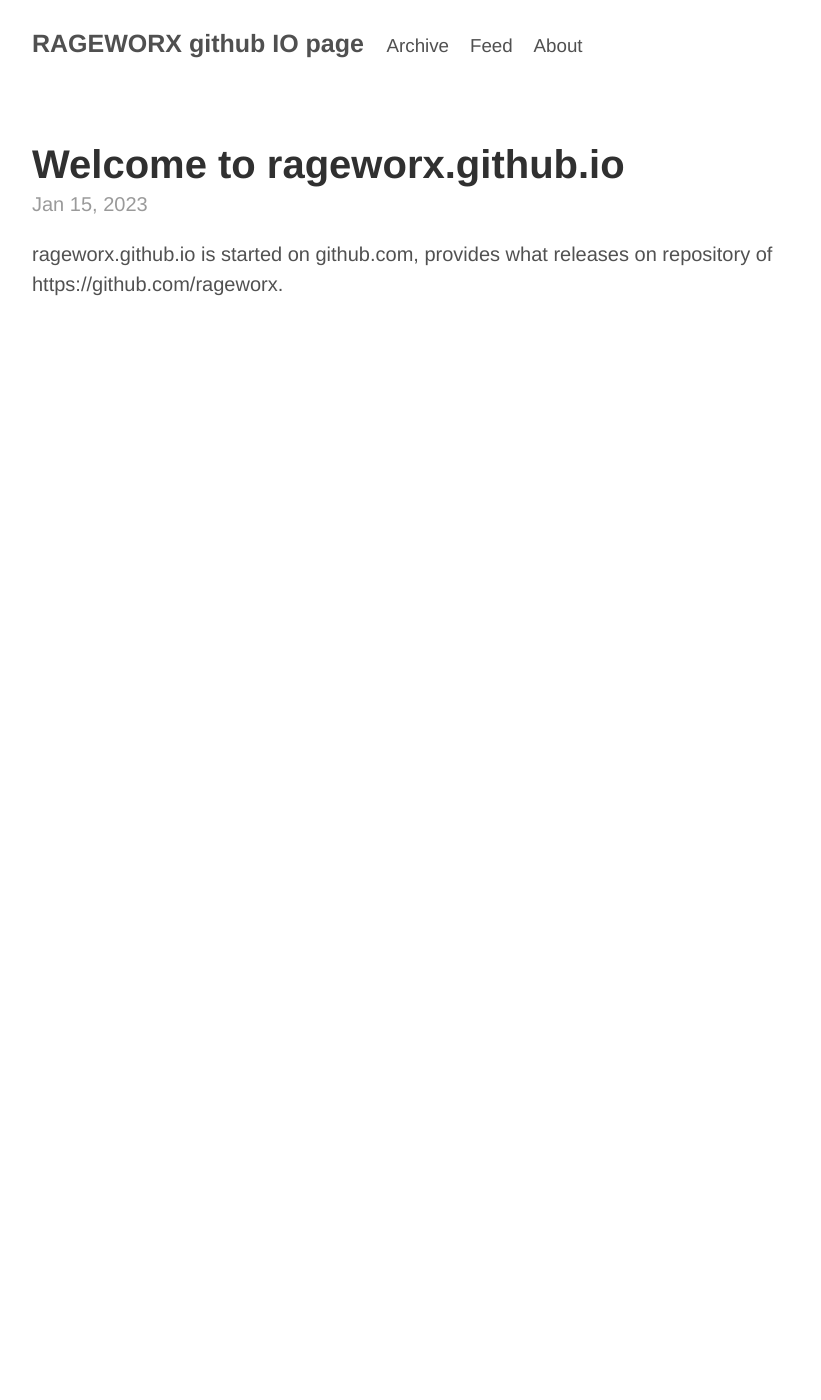
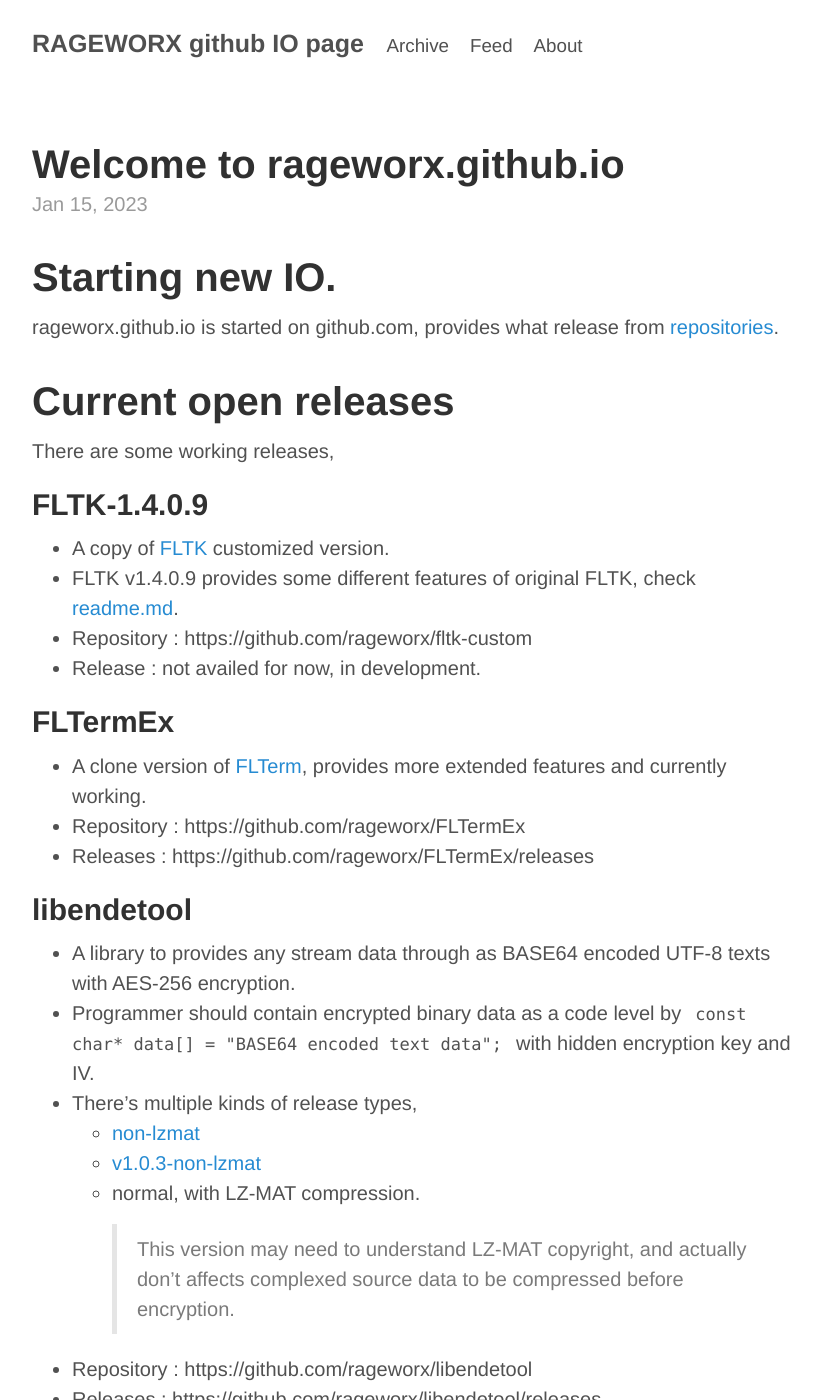
Before and after one commit to rageworx/rageworx.github.io, a Jekyll site: the page built from _posts/2023-01-15-welcome.md, in a window 1280 px wide and 1400 px high. Shown: the whole window, without its empty margins (228-1049 px from the left). Built offline with Jekyll 4.4.1, drawn with Linux system fonts in a browser that asks for light colours; some of the changed text lies outside the part shown.

Commit message:
Update 2023-01-15-welcome.md
Updated first post.

```diff
--- a/_posts/2023-01-15-welcome.md
+++ b/_posts/2023-01-15-welcome.md
@@ -3,4 +3,73 @@ layout: post
 title: "Welcome to rageworx.github.io"
 ---
 
-rageworx.github.io is started on github.com, provides what releases on repository of https://github.com/rageworx.
+# Starting new IO.
+rageworx.github.io is started on github.com, provides what release from [repositories](https://github.com/rageworx).
+
+# Current open releases
+
+There are some working releases,
+
+## FLTK-1.4.0.9
+
+* A copy of [FLTK](https://github.com/fltk/fltk) customized version.
+* FLTK v1.4.0.9 provides some different features of original FLTK, check [readme.md](https://github.com/rageworx/fltk-custom/blob/master/README.md).
+* Repository : https://github.com/rageworx/fltk-custom
+* Release : not availed for now, in development.
+
+## FLTermEx
+
+* A clone version of [FLTerm](https://github.com/yongchaofan/FLTerm), provides more extended features and currently working.
+* Repository : https://github.com/rageworx/FLTermEx
+* Releases : https://github.com/rageworx/FLTermEx/releases
+
+## libendetool
+
+* A library to provides any stream data through as BASE64 encoded UTF-8 texts with AES-256 encryption.
+* Programmer should contain encrypted binary data as a code level by `const char* data[] = "BASE64 encoded text data";` with hidden encryption key and IV.
+* There's multiple kinds of release types,
+    - [non-lzmat](https://github.com/rageworx/libendetool/tree/non-lzmat)
+    - [v1.0.3-non-lzmat](https://github.com/rageworx/libendetool/tree/v1.0.3-non-lzmat)
+    - normal, with LZ-MAT compression.
+      > This version may need to understand LZ-MAT copyright, and actually don't affects complexed source data to be compressed before encryption.
+* Repository : https://github.com/rageworx/libendetool
+* Releases : https://github.com/rageworx/libendetool/releases
+
+### Version issue
+
+* libendetrool has depreciated issue on v1.0.3,
+* encrypted data not compatible with latest version of libendetool.
+
+## fl_imgtk
+
+* fl_imgtk is a library for FLTK to prcessing more detailed graphics on Fl_RGB_Image buffer.
+* It creates an empty image buffer, or merge, draw something on buffer from buffer.
+* Need original FLTK or FLTK-custom with this.
+* Repository : https://github.com/rageworx/fl_imgtk
+* Releases : https://github.com/rageworx/fl_imgtk/releases
+
+## FLFTRender
+
+* A library of truetype text render for FLTK.
+* Render texts on Fl_RGB_Image buffer.
+* Requires "libfreetype2".
+* Repository : https://github.com/rageworx/FLFTRender
+* Tags ( no release now ) : https://github.com/rageworx/FLFTRender/tags
+
+## killall for MSYS2
+
+* MSYS2 on Windows x86 don't exists "killall".
+* A small implementation of POSIX killall for MSYS2.
+* Repository : https://github.com/rageworx/killall
+* Releases : https://github.com/rageworx/killall/releases
+
+## FLSWRender
+
+* Simple 3D software renderer for FLTK Fl_RGB_Image buffer.
+* Renders 3D Object to Fl_RGB_Image buffer.
+* Repository : https://github.com/rageworx/FLSWRender
+* No releases for now.
+
+## More
+
+* See here to more repositories : https://github.com/rageworx?tab=repositories
```
